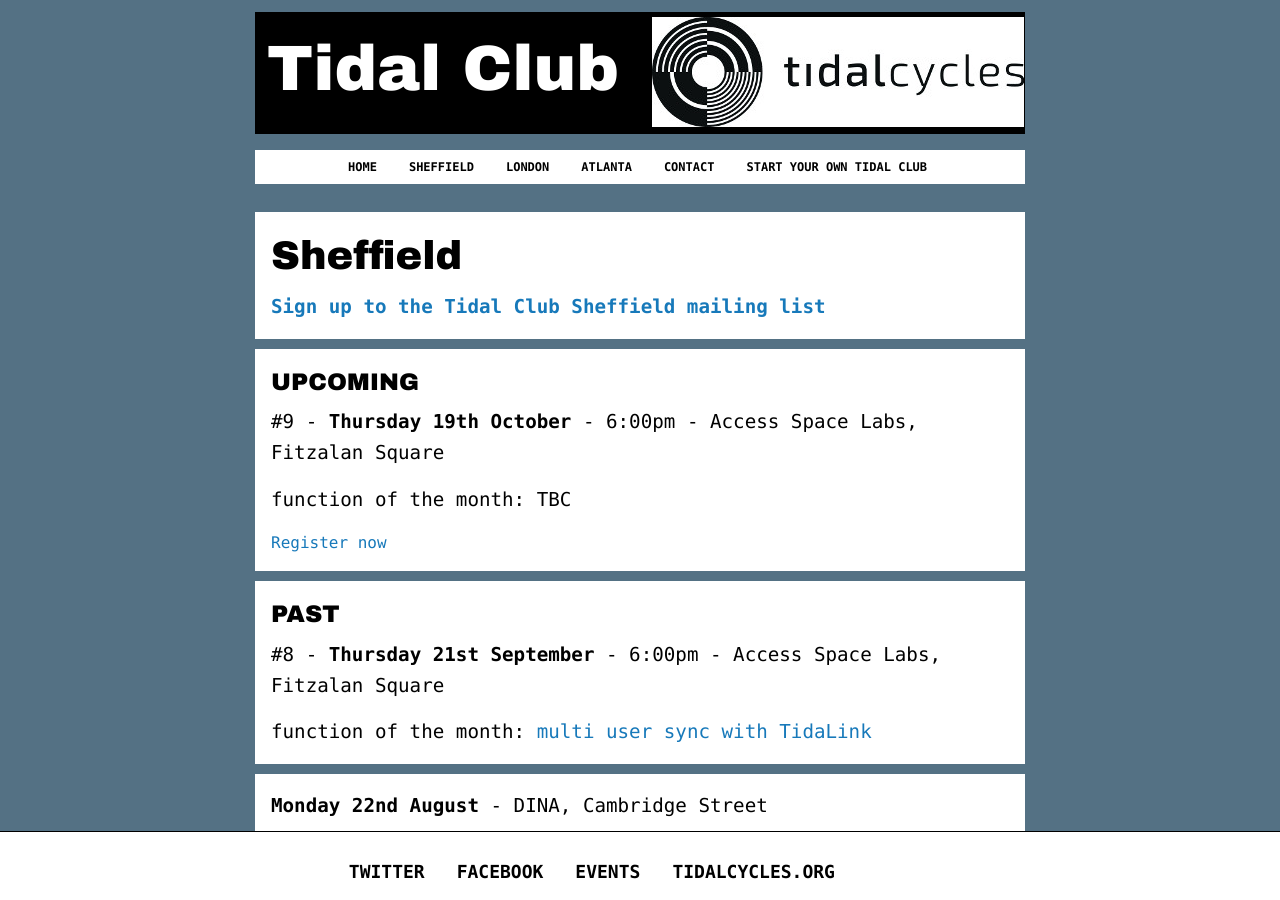
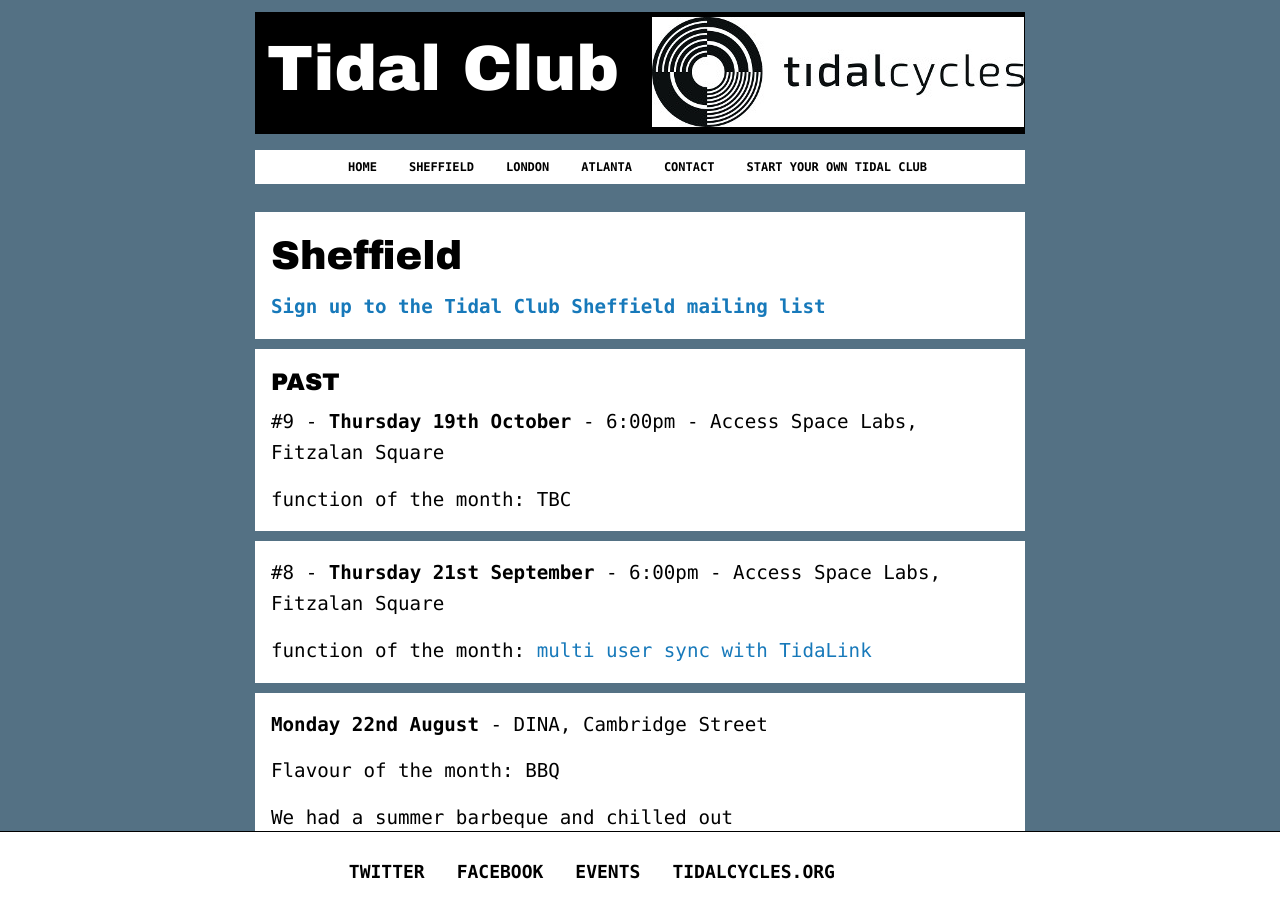
Before and after one commit to tidalclub/tidalclub.github.io, a Jekyll site: the page built from sheffield.html, in a window 1280 px wide and 900 px high. Built offline with Jekyll 4.4.1, drawn with Linux system fonts in a browser that asks for light colours; nearby versions of some CDN libraries; a script that is not in the unit is left out.

Commit message:
Update Sheffield date

```diff
--- a/sheffield.html
+++ b/sheffield.html
@@ -4,23 +4,12 @@
 ---
 				<h1>Sheffield</h1>
 				<p><strong><a href="http://eepurl.com/cVDvbj" target="_blank">Sign up to the Tidal Club Sheffield mailing list</a></strong></p>
-
-			<hr>
-
-			<h3>UPCOMING</h3>
-
-			<p>#9 - <strong>Thursday 19th October</strong> - 6:00pm - Access Space Labs, Fitzalan Square</p>
-			<p>function of the month: TBC</p>
-
-			<!-- Start Picatic widget embed -->
-			<script async src="https://widget.picatic.com/latest/js/embed.min.js" id="picatic-widget-script"></script>
-			<a href="https://www.picatic.com/134195" class="picatic-widget-button pwb-small">Register now</a>
-			<!-- End Picatic widget embed -->
-
 			<hr>
 
 			<h3>PAST</strong></h3>
-
+			<p>#9 - <strong>Thursday 19th October</strong> - 6:00pm - Access Space Labs, Fitzalan Square</p>
+			<p>function of the month: TBC</p>
+			<hr>
 			<p>#8 - <strong>Thursday 21st September</strong> - 6:00pm - Access Space Labs, Fitzalan Square</p>
 			<p>function of the month: <a href="http://lurk.org/groups/tidal/messages/topic/kZsEbBfNkqToerFmc48dH/" target="_blank">multi user sync with TidaLink</a></p>
 
```
